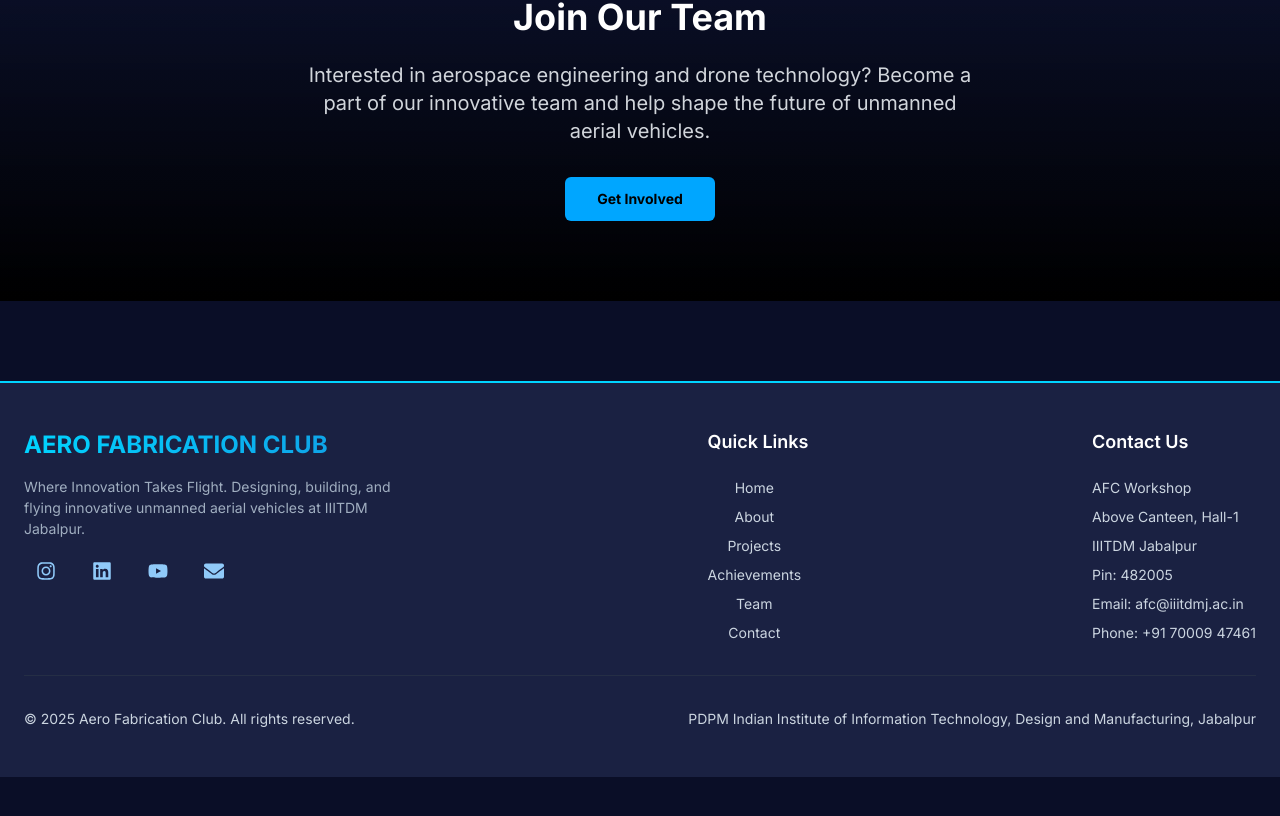
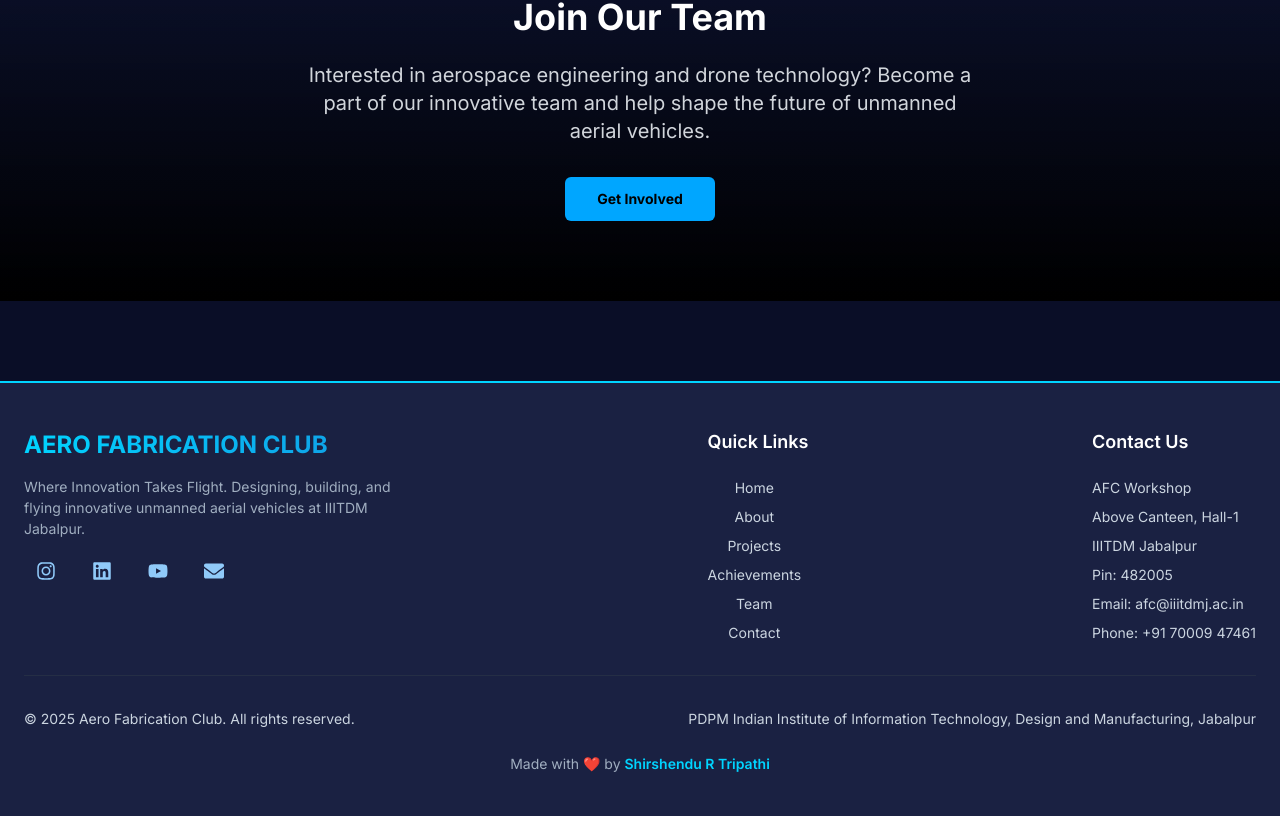
Before and after one commit to ShirshenduR/aero-fabrication-club, a Next.js app: page /about in a window 1280 px wide. Shown: the part 2137-2953 px from the top of the page. Before the commit the page ends 2914 px from the top, so only its background shows below. Built offline with nearby package versions, Linux system fonts and the light colour scheme.

Commit message:
added improvements

```diff
--- a/components/Footer.tsx
+++ b/components/Footer.tsx
@@ -156,6 +156,28 @@ export default function Footer() {
             Manufacturing, Jabalpur
           </Text>
         </Flex>
+
+        {/* Made By Section */}
+        <Box mt={{ base: 4, md: 6 }} textAlign="center">
+          <Text fontSize={{ base: 'xs', md: 'sm' }} color="gray.400">
+            Made with ❤️ by{' '}
+            <Text
+              as="a"
+              href="https://linkedin.com/in/shirshendur"
+              target="_blank"
+              rel="noopener noreferrer"
+              color="#00d4ff"
+              fontWeight="semibold"
+              _hover={{
+                color: '#0ea5e9',
+                textDecoration: 'underline',
+              }}
+              transition="all 0.3s ease"
+            >
+              Shirshendu R Tripathi
+            </Text>
+          </Text>
+        </Box>
       </Container>
     </Box>
   );
```
